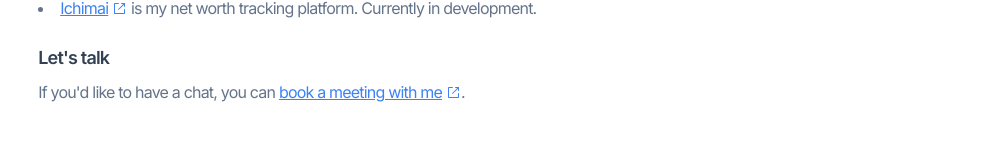
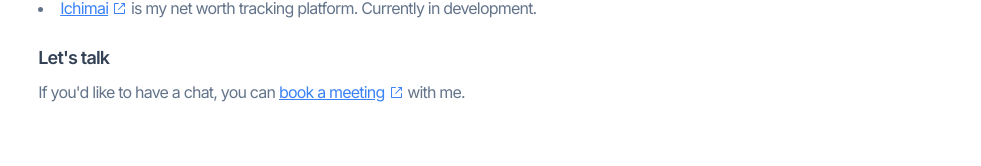
Before and after one commit to marcellosilvestri/minimalist-cv, a Next.js app: page / in a window 1280 px wide. Shown: the part 640-806 px from the top of the page, without its empty margins (299-1280 px from the left). Built offline with nearby package versions, Linux system fonts and the light colour scheme.

Commit message:
Fix calendar link

```diff
--- a/app/page.tsx
+++ b/app/page.tsx
@@ -74,12 +74,10 @@ export default function Home() {
                 <h2 className="text-lg font-semibold text-slate-700 dark:text-slate-50">Let's talk</h2>
                 <p className="text-slate-500 dark:text-slate-400">
                   If you'd like to have a chat, you can{" "}
-                  <CustomLink
-                    href="https://cal.com/silvestri/meeting?user=silvestri&duration=15&date=2024-09-24&month=2024-09"
-                    title="Book a meeting with Marcello Silvestri">
-                    book a meeting with me
-                  </CustomLink>
-                  .
+                  <CustomLink href="https://cal.com/silvestri/meeting/" title="Book a meeting with Marcello Silvestri">
+                    book a meeting
+                  </CustomLink>{" "}
+                  with me.
                 </p>
               </div>
             </div>
```
